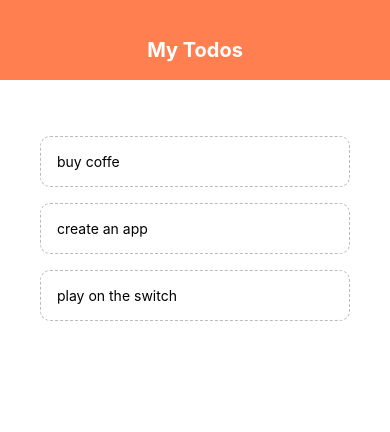
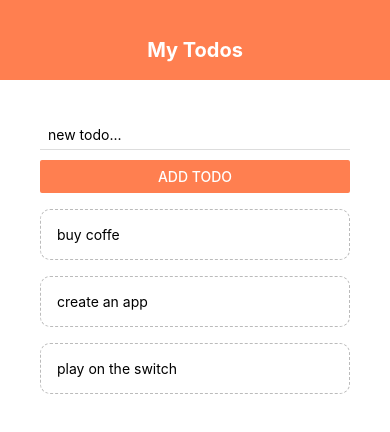
Before and after one commit to iancoel/rn-todo, a React Native app: screen / in a window 390 px wide. Shown: the top 432 px of the page. Built offline with nearby package versions, Linux system fonts and the light colour scheme.

Commit message:
add todo

```diff
--- a/App.js
+++ b/App.js
@@ -2,6 +2,7 @@
 import { StyleSheet, Text, View, FlatList } from 'react-native';
 import Header from './components/header';
 import TodoItem from './components/todoItem';
+import AddTodo from './components/addTodo';
 
 export default function App() {
   const [todos, setTodos] = useState([
@@ -16,11 +17,17 @@
     });
   };
 
+  const submitHandler = (text) => {
+    setTodos((prevTodos) => {
+      return [{ text: text, key: Math.random().toString() }, ...prevTodos];
+    });
+  };
+
   return (
     <View style={styles.container}>
       <Header />
       <View style={styles.content}>
-        {/* to do form */}
+        <AddTodo submitHandler={submitHandler} />
         <View styles={styles.list}>
           <FlatList
             data={todos}
--- /dev/null
+++ b/components/addTodo.js
@@ -0,0 +1,35 @@
+import React, { useState } from 'react';
+import { TextInput, Text, View, StyleSheet, Button } from 'react-native';
+
+export default function addTodo({ submitHandler }) {
+  const [text, setText] = useState('');
+
+  const changeHandler = (val) => {
+    setText(val);
+  };
+
+  return (
+    <View>
+      <TextInput
+        style={styles.input}
+        placeholder="new todo..."
+        onChangeText={changeHandler}
+      />
+      <Button
+        onPress={() => submitHandler(text)}
+        title="add todo"
+        color="coral"
+      />
+    </View>
+  );
+}
+
+const styles = StyleSheet.create({
+  input: {
+    marginBottom: 10,
+    paddingHorizontal: 8,
+    paddingVertical: 6,
+    borderBottomWidth: 1,
+    borderBottomColor: '#ddd',
+  },
+});
```
